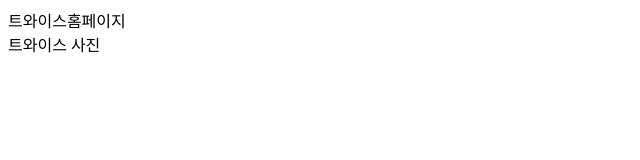
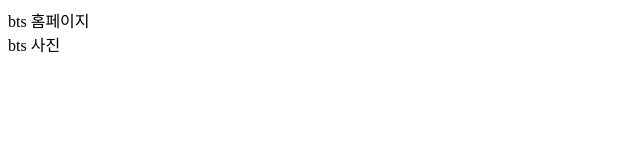
Before and after one commit to 200320CnuLecture/my-git-project, a plain HTML site: page index.html in a window 1280 px wide. Shown: the whole page, without its empty margins (0-640 px from the left). Drawn offline with Linux system fonts and the light colour scheme.

Commit message:
Replace twice homepage(img, title) by BTS

```diff
--- a/index.html
+++ b/index.html
@@ -1 +1 @@
-<html><head>트와이스홈페이지</head><div>트와이스 사진</div></html>
+<html><head>bts 홈페이지</head><div>bts 사진</div></html>
```
